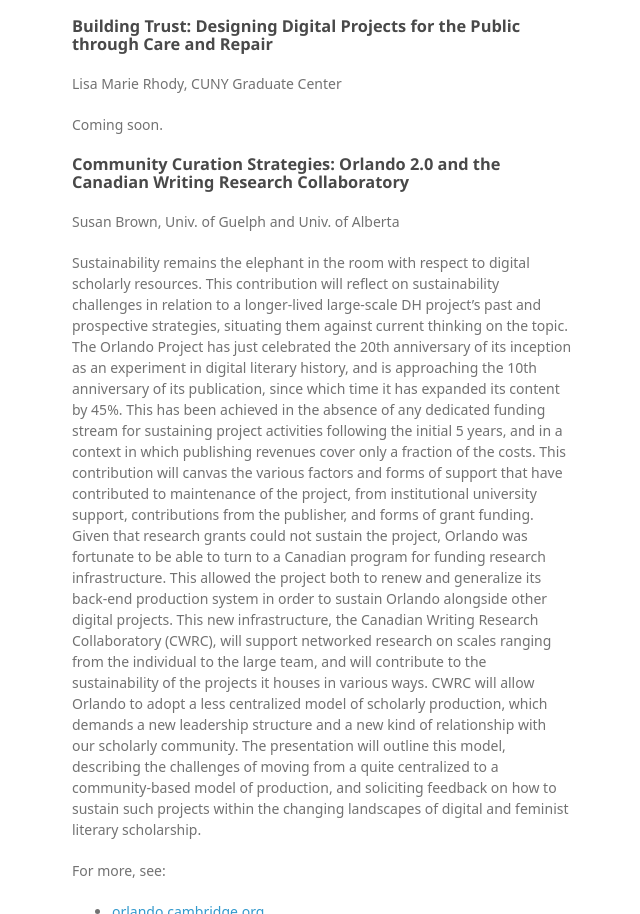
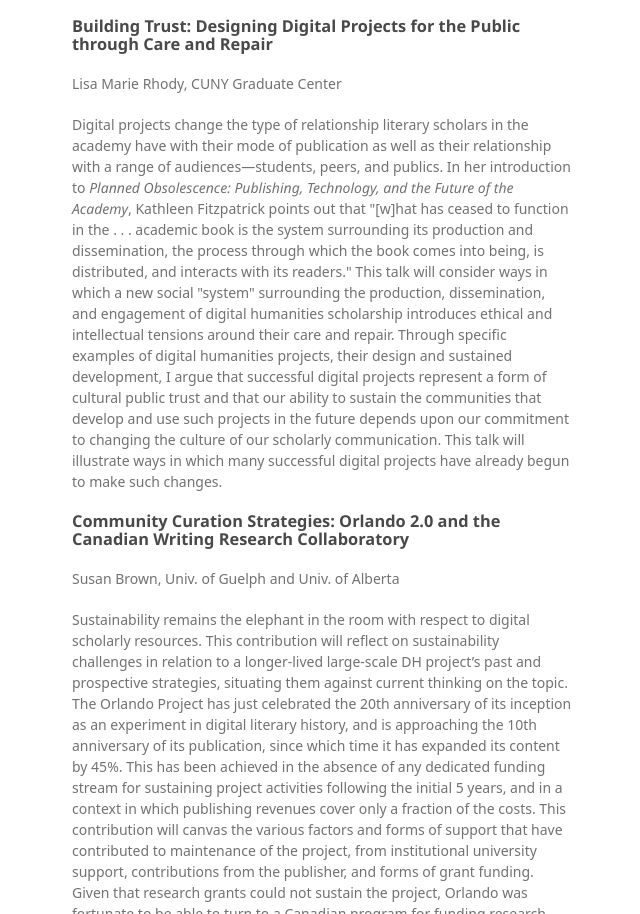
Before and after one commit to jentery/careRepair, a plain HTML site: page index.html in a window 1280 px wide. Shown: the part 1284-2198 px from the top of the page, without its empty margins (498-1138 px from the left). Drawn offline with Linux system fonts and the light colour scheme; a web font is replaced by a local one.

Commit message:
Update index.html

```diff
--- a/index.html
+++ b/index.html
@@ -53,7 +53,7 @@ Program arranged by the Digital Humanities Forum</p>
 
 <p>Lisa Marie Rhody, CUNY Graduate Center</p>
 
-<p>Coming soon.</p>
+<p>Digital projects change the type of relationship literary scholars in the academy have with their mode of publication as well as their relationship with a range of audiences&mdash;students, peers, and publics. In her introduction to <em>Planned Obsolescence: Publishing, Technology, and the Future of the Academy</em>, Kathleen Fitzpatrick points out that "[w]hat has ceased to function in the . . . academic book is the system surrounding its production and dissemination, the process through which the book comes into being, is distributed, and interacts with its readers." This talk will consider ways in which a new social "system" surrounding the production, dissemination, and engagement of digital humanities scholarship introduces ethical and intellectual tensions around their care and repair. Through specific examples of digital humanities projects, their design and sustained development, I argue that successful digital projects represent a form of cultural public trust and that our ability to sustain the communities that develop and use such projects in the future depends upon our commitment to changing the culture of our scholarly communication. This talk will illustrate ways in which many successful digital projects have already begun to make such changes.</p>
 
 <h3><a id="susan"></a>Community Curation Strategies: Orlando 2.0 and the Canadian Writing Research Collaboratory</h3>
 
```
